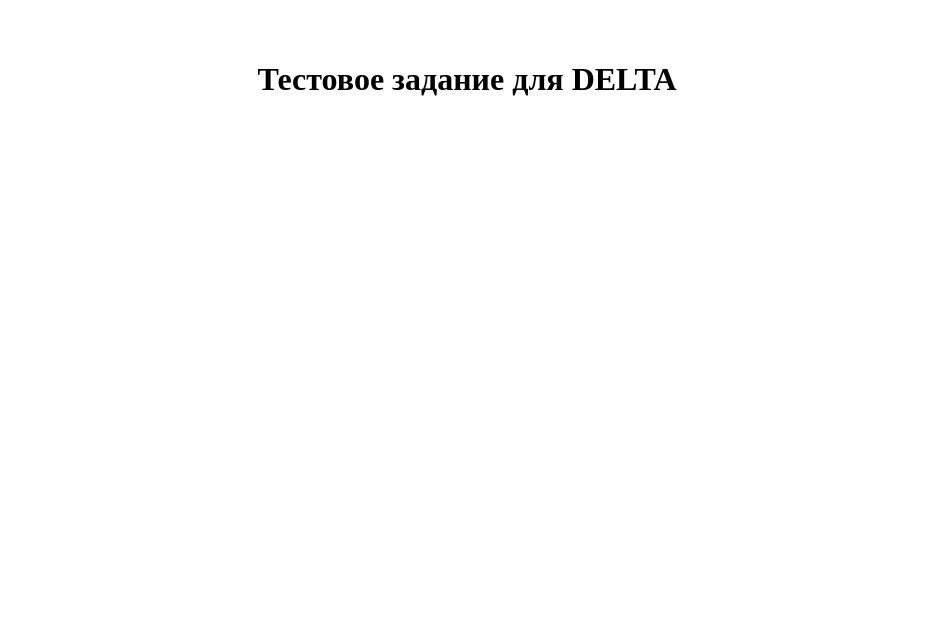
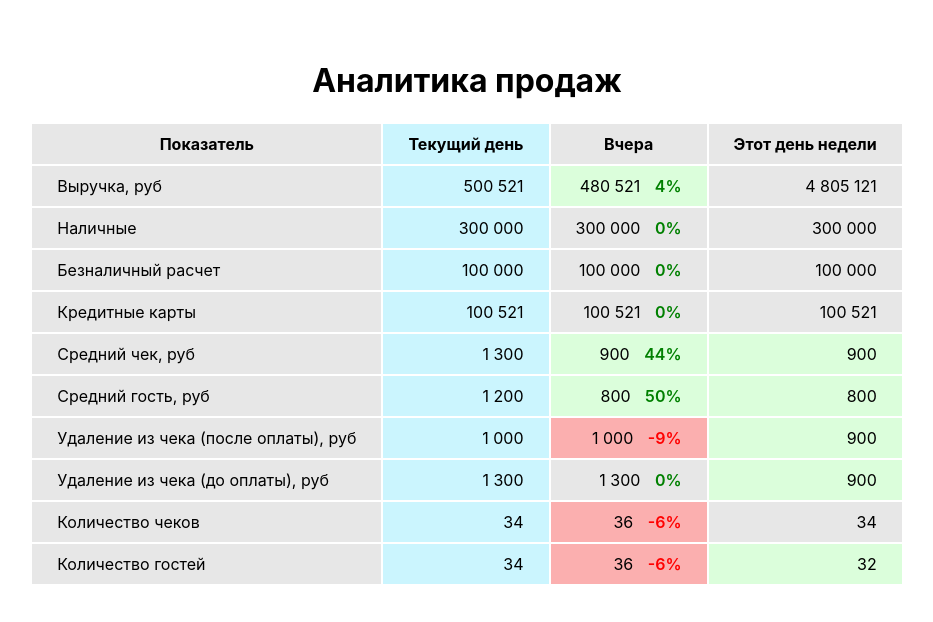
Before and after one commit to Yajik/delta-test-task, a React (Vite) app: page / in a window 1280 px wide. Shown: the top 622 px of the page, without its empty margins (173-1106 px from the left). Built offline with nearby package versions, Linux system fonts and the light colour scheme.

Commit message:
add table in App layout

```diff
--- a/src/App.css
+++ b/src/App.css
@@ -3,4 +3,14 @@
   margin: 0 auto;
   padding: 2rem;
   text-align: center;
+  display: flex;
+  justify-content: center;
 }
+
+:root {
+  --font-family-base: 'Inter', system-ui, -apple-system, BlinkMacSystemFont, 'Segoe UI', Roboto, sans-serif;
+}
+
+body, table, th, td {
+  font-family: var(--font-family-base);
+}
--- a/src/App.tsx
+++ b/src/App.tsx
@@ -1,10 +1,11 @@
 import './App.css'
+import Table from './components/Table/Table';
 
 function App() {
   return (
     <div className="app">
-      <h1>Тестовое задание для DELTA</h1>
-      {/* Здесь будет основной функционал */}
+      <h1>Аналитика продаж</h1>
+      <Table/>
     </div>
   );
 }
```
